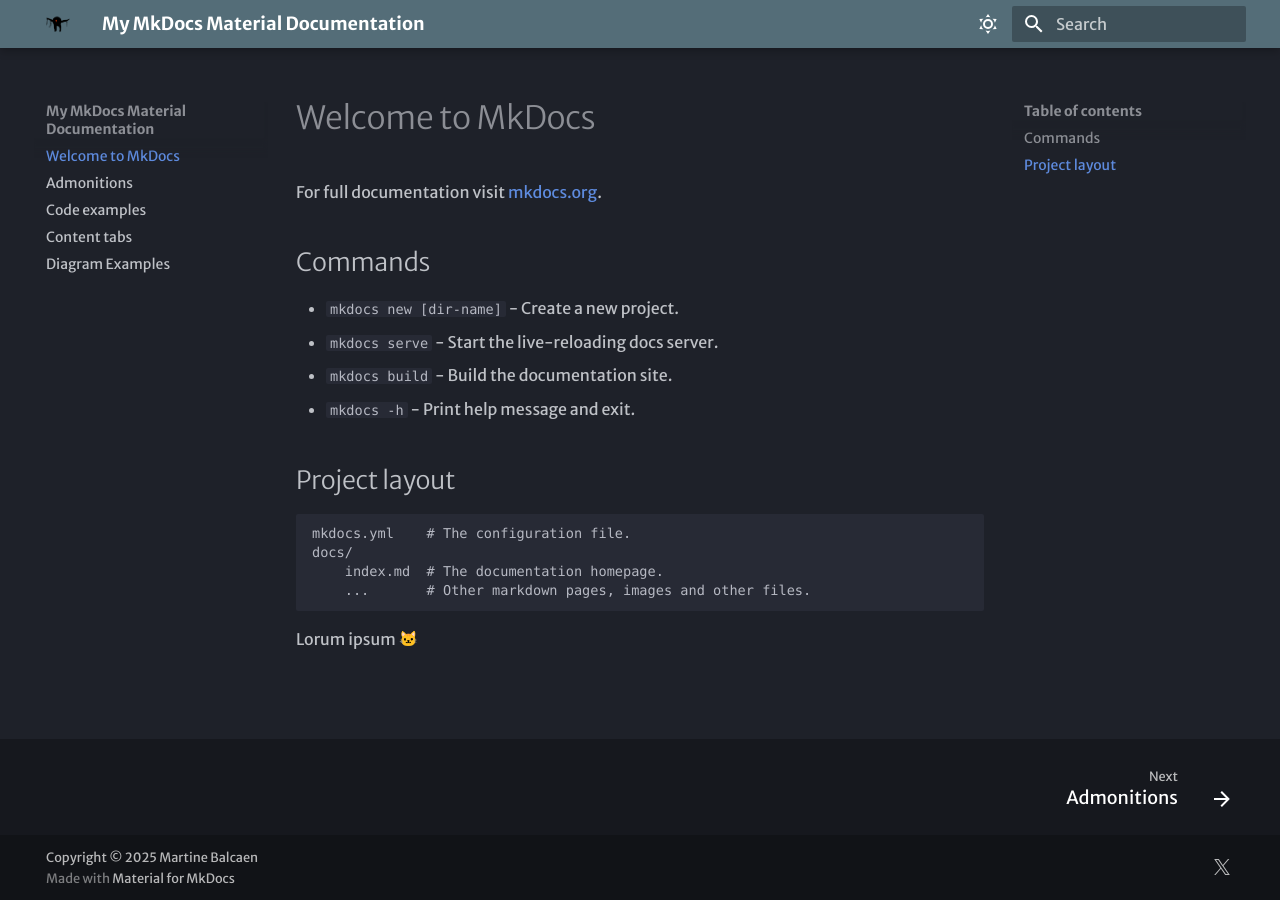
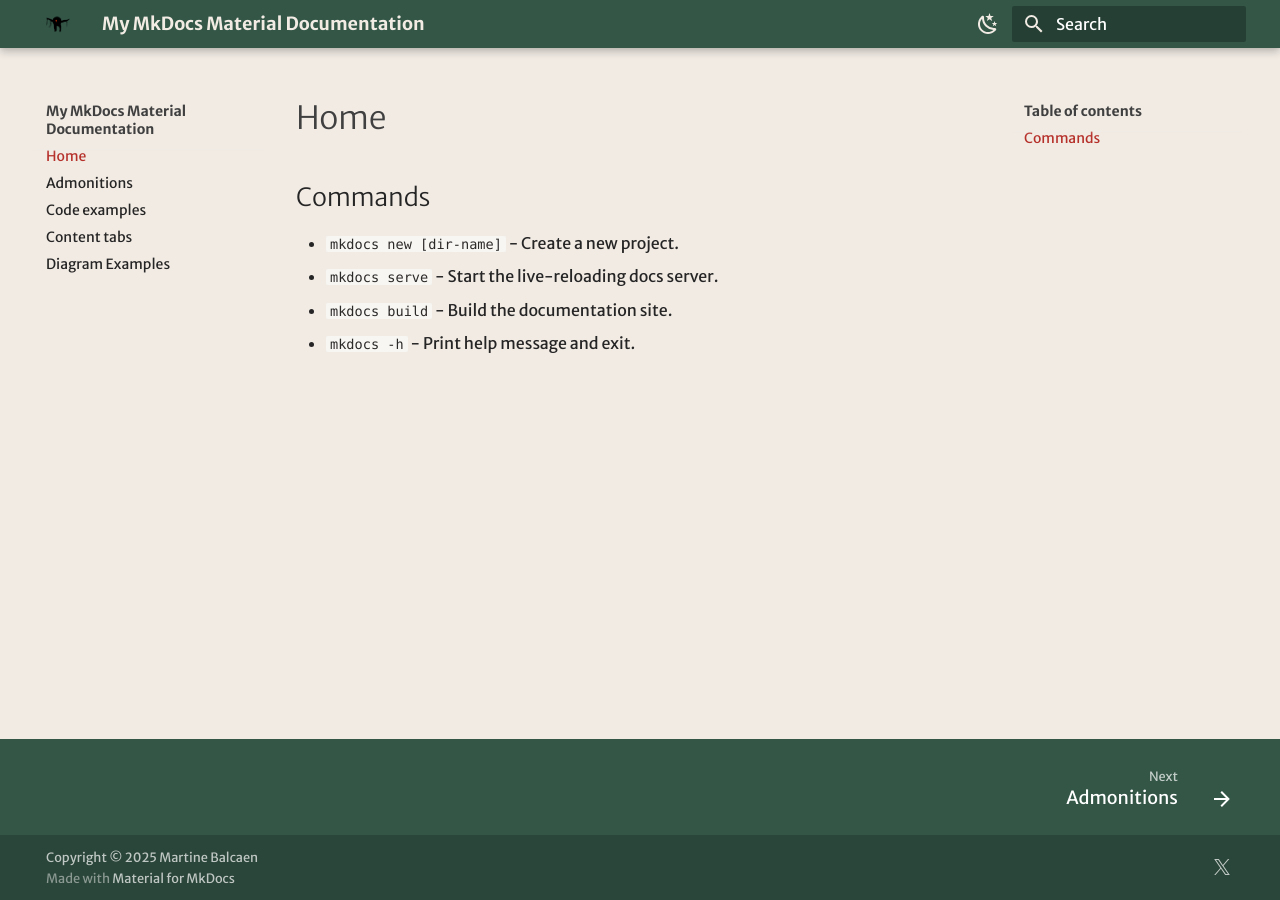
Before and after one commit to martinebalcaen/blog, an MkDocs documentation site: the page built from docs/index.md, in a window 1280 px wide. Built offline with MkDocs 1.6.1 and Material for MkDocs 9.7.7, drawn with Linux system fonts in a browser that asks for light colours; emoji names are drawn with the system emoji font; some web fonts are replaced.

Commit message:
Updated theme colors and styling

```diff
--- a/docs/index.md
+++ b/docs/index.md
@@ -1,19 +1,6 @@
-# Welcome to MkDocs
-
-For full documentation visit [mkdocs.org](https://www.mkdocs.org).
-
 ## Commands
 
 * `mkdocs new [dir-name]` - Create a new project.
 * `mkdocs serve` - Start the live-reloading docs server.
 * `mkdocs build` - Build the documentation site.
 * `mkdocs -h` - Print help message and exit.
-
-## Project layout
-
-    mkdocs.yml    # The configuration file.
-    docs/
-        index.md  # The documentation homepage.
-        ...       # Other markdown pages, images and other files.
-
-Lorum ipsum :cat:
--- /dev/null
+++ b/docs/stylesheets/extra.css
@@ -0,0 +1,70 @@
+[data-md-color-scheme="slate"] {
+.md-nav__link.md-nav__link--active {
+    color: #eece1b !important;  /* yellow for dark theme */
+}
+.md-nav__link:hover {
+    color: #b6302a !important;  /* or any color you want */
+}
+    /* Primary Theme Colors */
+    --md-primary-fg-color: #335647; /* Main theme color (header background) */
+    --md-primary-fg-color--light: #4b816a; /* Lighter version of theme color */
+    --md-primary-fg-color--dark: #1E332A; /* Darker version of theme color */
+    --md-primary-bg-color: #f1ebe4; /* Text color used on primary color backgrounds */
+    --md-primary-bg-color--light: #FFFFFF; /* Lighter text color for primary backgrounds */
+
+    /* Accent Colors (Used for Interactive Elements) */
+    --md-accent-fg-color: #ebcc0c;           /* Color for interactive elements (buttons, links) */
+    --md-accent-fg-color--transparent: #ebcc0c21; /* Semi-transparent version of accent color */
+    --md-accent-bg-color: #262525;           /* Background color for accented elements */
+
+    /* Default Theme Colors */
+    --md-default-fg-color: #f1ebe4;  /* Main text color */
+    --md-default-fg-color--light: #f1ebe4;   /* Secondary text color */
+    --md-default-fg-color--lighter: #FFFFFF; /* Tertiary text color */
+    --md-default-fg-color--lightest:  #FFFFFF; /* Quaternary text color */
+    --md-default-bg-color: #262525;           /* Main background color */
+
+    /* For inline code */
+    --md-code-inline-bg-color: #335647;     /* background color */
+    --md-code-inline-color: #f1ebe4;        /* text color */
+
+    /* Footer background colors */
+    --md-footer-bg-color: #335647;          /* green background */
+    --md-footer-bg-color--dark: #2a4539;    /* slightly darker green for bottom section */
+}
+
+[data-md-color-scheme="default"] {
+    .md-nav__link.md-nav__link--active {
+        color: #b6302a !important;  /* red for light theme to contrast with dark background */
+    }
+    .md-nav__link:hover {
+        color: #335647 !important;  /* green for hover */
+    }
+
+    /* Primary Theme Colors */
+    --md-primary-fg-color: #335647;        /* Same green as dark mode for consistency */
+    --md-primary-fg-color--light: #4b816a; /* Lighter green */
+    --md-primary-fg-color--dark: #1E332A;  /* Darker green */
+    --md-primary-bg-color: #f1ebe4;        /* Beige text on green */
+    --md-primary-bg-color--light: #FFFFFF; /* White text where needed */
+
+    /* Accent Colors */
+    --md-accent-fg-color: #b6302a;         /* Red for interactive elements */
+    --md-accent-fg-color--transparent: #b6302a21; /* Semi-transparent red */
+    --md-accent-bg-color: #FFFFFF;         /* White background for accented elements */
+
+    /* Default Theme Colors */
+    --md-default-fg-color: #262525;        /* Dark gray for main text */
+    --md-default-fg-color--light: #404040; /* Lighter gray for secondary text */
+    --md-default-fg-color--lighter: #595959; /* Even lighter gray */
+    --md-default-fg-color--lightest: #737373; /* Lightest gray */
+    --md-default-bg-color: #f1ebe4;        /* Beige background */
+
+    /* For inline code */
+    --md-code-bg-color: #f7f6f2;            /* white background */
+    --md-code-fg-color: #2c2929;             /* dark text */
+
+    /* Footer background colors */
+    --md-footer-bg-color: #335647;         /* Same green as dark mode */
+    --md-footer-bg-color--dark: #2a4539;   /* Same darker green */
+}
--- a/mkdocs.yml
+++ b/mkdocs.yml
@@ -9,22 +9,24 @@
   favicon: assets/logo-blackred.png
   features:
     - navigation.footer
+    - navigation.instant
   palette:
   # Dark Mode
-  - scheme: slate
+  - media: "(prefers-color-scheme: dark)"
+    scheme: slate
     toggle:
       icon: material/weather-sunny
       name: Switch to light mode
-    primary: blue grey
-    accent: red
 
 # Light Mode
-  - scheme: default
+  - media: "(prefers-color-scheme: light"
+    scheme: default
     toggle:
       icon: material/weather-night
       name: Switch to dark mode
-    primary: amber
-    accent: orange
+
+extra_css:
+  - stylesheets/extra.css
 
 markdown_extensions:
   - attr_list
```
Also changed, not shown: docs/code-examples.md (+1 -1 lines).
